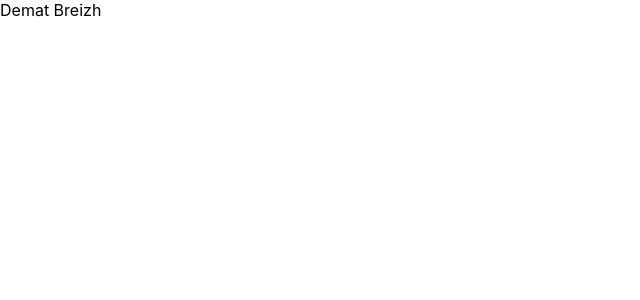
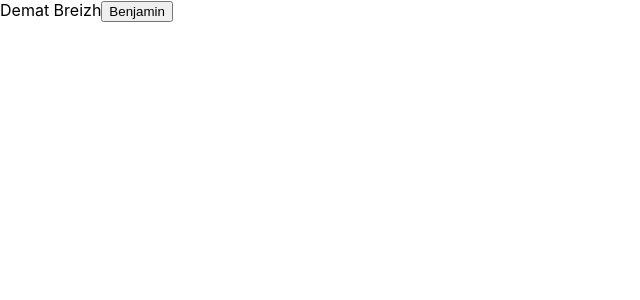
Before and after one commit to champix56/2023-12-04-tjs, a React (Create React App) app: page / in a window 1280 px wide. Shown: the top 300 px of the page, without its empty margins (0-640 px from the left). Built offline with nearby package versions, Linux system fonts and the light colour scheme.

Commit message:
minimal components

```diff
--- a/src/App/App.jsx
+++ b/src/App/App.jsx
@@ -1,9 +1,12 @@
 import React from 'react';
 import './App.css';
+import Button from './components/ui/Button/Button';
 
 const App=(props)=>{
   return (
-    <div className="App">Demat Breizh</div>
+    <div className="App">Demat Breizh
+      <Button/>
+    </div>
   );
 }
 
--- /dev/null
+++ b/src/App/components/ui/Button/Button.jsx
@@ -0,0 +1,8 @@
+import React from "react";
+import "./Button.css";
+
+const Button = (props) => {
+  return <button className="Button">Benjamin</button>;
+};
+
+export default Button;
```
Also changed, not shown: src/App/components/ui/Button/Button.css (added).
